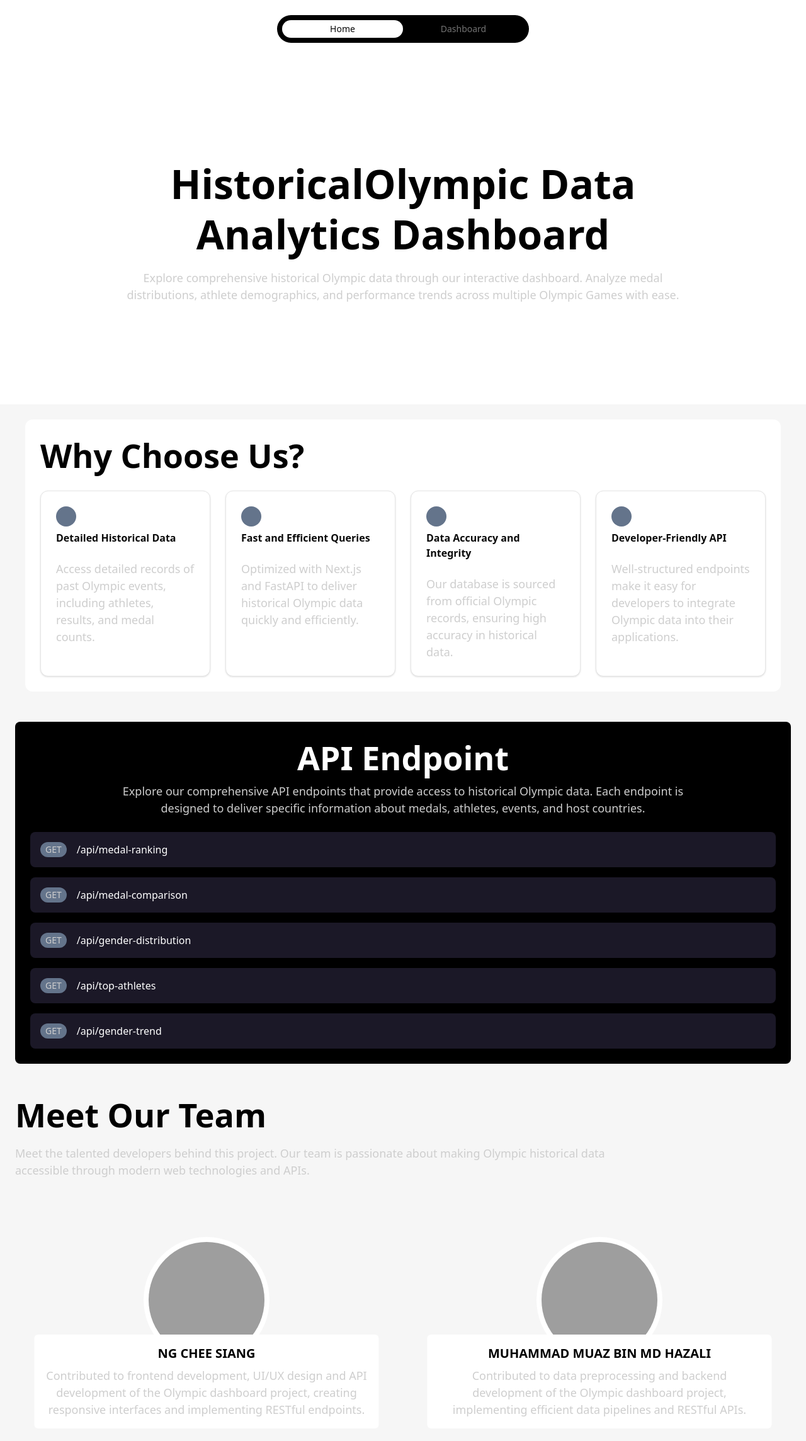
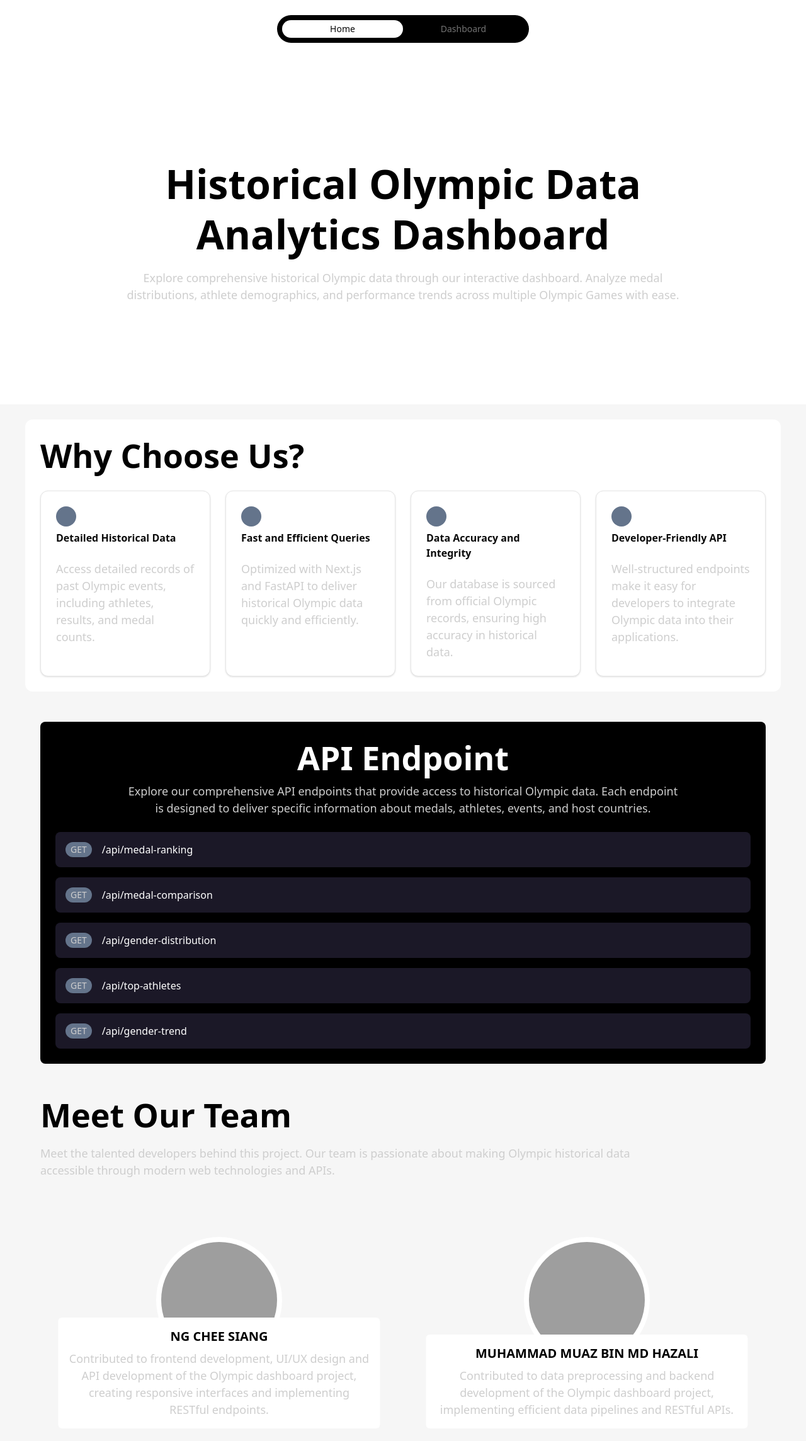
Before and after one commit to ngcheesiang277275/olympic-frontend-next, a Next.js app: page / in a window 1280 px wide. Shown: the top 2288 px of the page at 63% size. Built offline with nearby package versions, Linux system fonts and the light colour scheme; grey boxes are pictures that could not be loaded.

Commit message:
style: ui fix

```diff
--- a/app/page.tsx
+++ b/app/page.tsx
@@ -14,7 +14,7 @@ export default function Home() {
     <main>
       <section className="section-size max-width flexbox-center flex-col gap-4">
         <h1 className="text-center hero-font sm:max-w-[75vw] lg:max-w-[65vw]">
-          HistoricalOlympic Data Analytics Dashboard
+          Historical Olympic Data Analytics Dashboard
         </h1>
 
         <p className="text-center description-text md:max-w-[80vw] lg:max-w-[70vw]">
@@ -41,7 +41,7 @@ export default function Home() {
           </div>
         </section>
 
-        <section className="padding h-full flexbox-center flex-col gap-4 ">
+        <section className="padding h-full flexbox-center flex-col gap-4 max-width">
           <div className="bg-black w-full padding rounded-lg">
             <h2 className="text-white subhero-font text-center">
               API Endpoint
@@ -69,7 +69,7 @@ export default function Home() {
           </div>
         </section>
 
-        <section className="padding h-full gap-4 pb-6">
+        <section className="padding h-full gap-4 pb-6 max-width">
           <h2 className="text-bold subhero-font">Meet Our Team</h2>
           <p className="description-text sm:max-w-[80vw] mt-4">
             Meet the talented developers behind this project. Our team is
```
